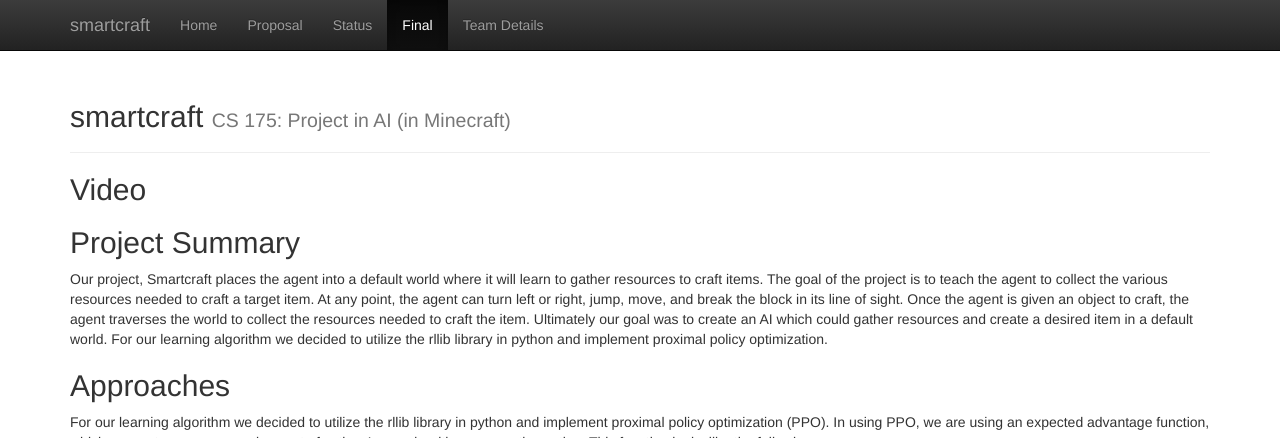
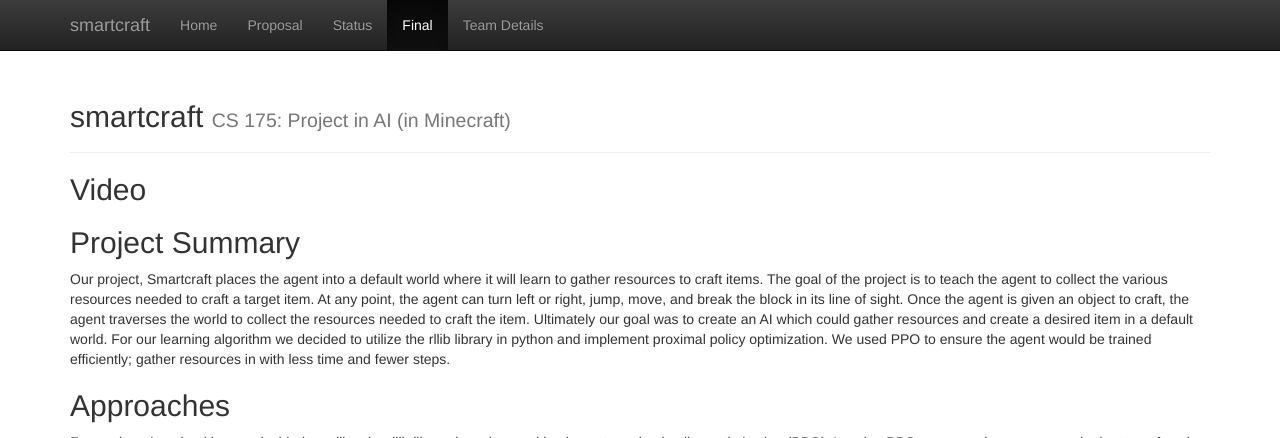
Before and after one commit to parth-parekh/CS175, a Jekyll site: the page built from docs/final.md, in a window 1280 px wide and 900 px high, cut to the strip 0-438 px from the top of the window. Built offline with Jekyll 4.4.1, drawn with Linux system fonts in a browser that asks for light colours.

Commit message:
Update final.md

```diff
--- a/docs/final.md
+++ b/docs/final.md
@@ -5,7 +5,7 @@
 ## Video
 
 ## Project Summary
-Our project, Smartcraft places the agent into a default world where it will learn to gather resources to craft items. The goal of the project is to teach the agent to collect the various resources needed to craft a target item. At any point, the agent can turn left or right, jump, move, and break the block in its line of sight. Once the agent is given an object to craft, the agent traverses the world to collect the resources needed to craft the item. Ultimately our goal was to create an AI which could gather resources and create a desired item in a default world. For our learning algorithm we decided to utilize the rllib library in python and implement proximal policy optimization.
+Our project, Smartcraft places the agent into a default world where it will learn to gather resources to craft items. The goal of the project is to teach the agent to collect the various resources needed to craft a target item. At any point, the agent can turn left or right, jump, move, and break the block in its line of sight. Once the agent is given an object to craft, the agent traverses the world to collect the resources needed to craft the item. Ultimately our goal was to create an AI which could gather resources and create a desired item in a default world. For our learning algorithm we decided to utilize the rllib library in python and implement proximal policy optimization. We used PPO to ensure the agent would be trained efficiently; gather resources in with less time and fewer steps.
 ## Approaches
 For our learning algorithm we decided to utilize the rllib library in python and implement proximal policy optimization (PPO). In using PPO, we are using an expected advantage function, which serves to compare previous set of actions’ rewards with a prospective action. This function looks like the following:
 
```
